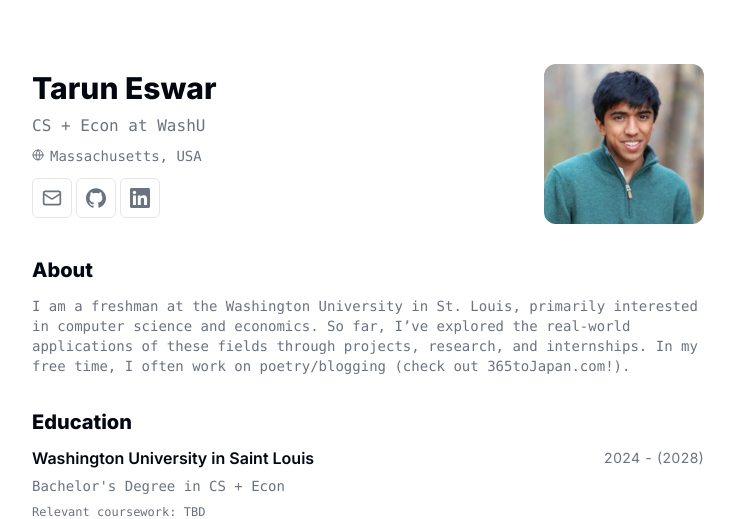
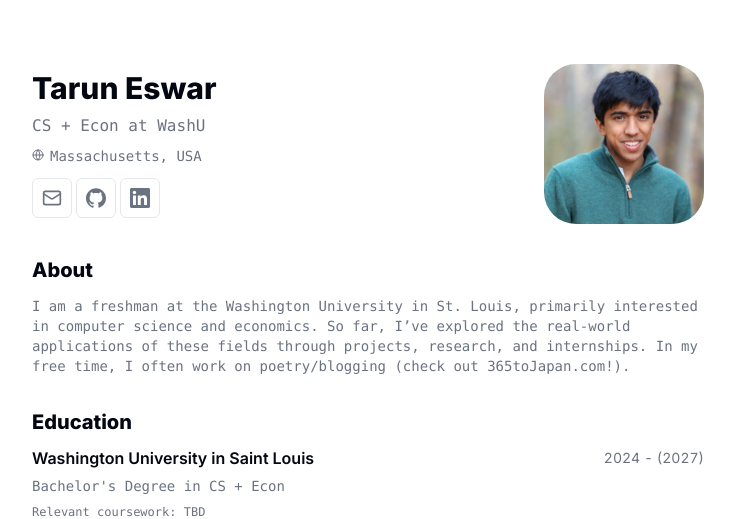
Before and after one commit to Tarune28/portfolio, a Next.js app: page / in a window 1280 px wide. Shown: the top 519 px of the page, without its empty margins (272-1007 px from the left). Built offline with nearby package versions, Linux system fonts and the light colour scheme.

Commit message:
new stuff

```diff
--- a/src/app/page.tsx
+++ b/src/app/page.tsx
@@ -90,7 +90,7 @@ export default function Page() {
           </div>
 
           <Avatar className="size-40">
-            <AvatarImage alt={RESUME_DATA.name} src={RESUME_DATA.avatarUrl}/>
+            <AvatarImage alt={RESUME_DATA.name} src={RESUME_DATA.avatarUrl} style={{ borderRadius: "20%" }}/>
             <AvatarFallback>{RESUME_DATA.initials}</AvatarFallback>
           </Avatar>
         </div>
--- a/src/data/resume-data.tsx
+++ b/src/data/resume-data.tsx
@@ -56,7 +56,7 @@ export const RESUME_DATA = {
       coursework: "TBD",
       gpa: null,
       start: "2024",
-      end: "(2028)",
+      end: "(2027)",
     },
     {
       school: "Worcester Polytechnic Institute",
```
